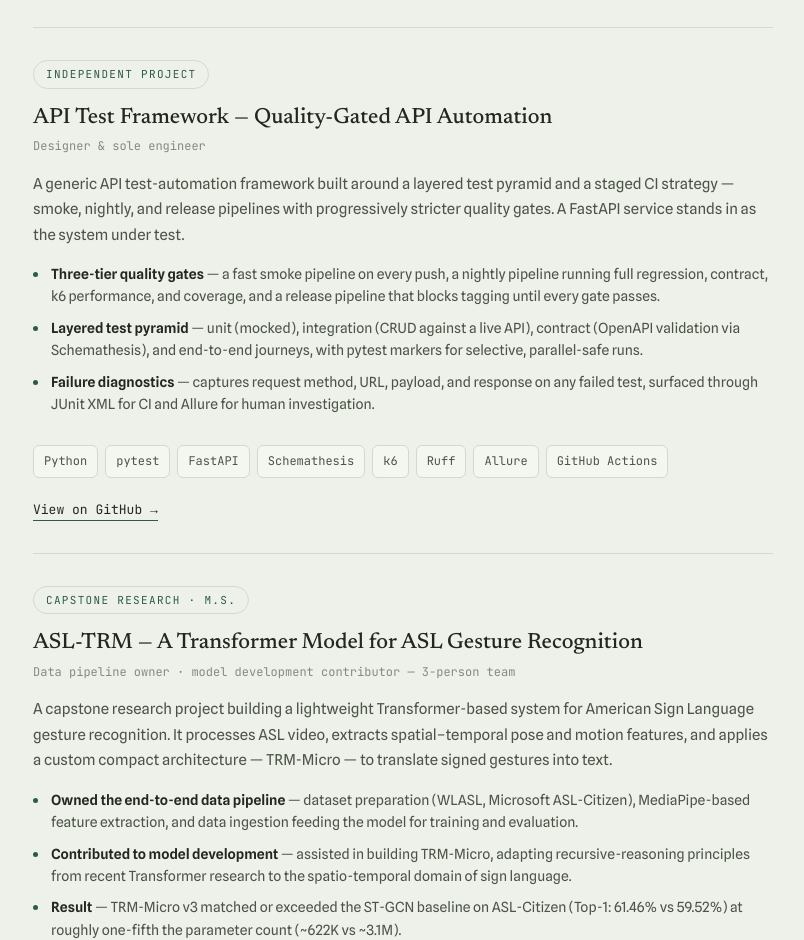
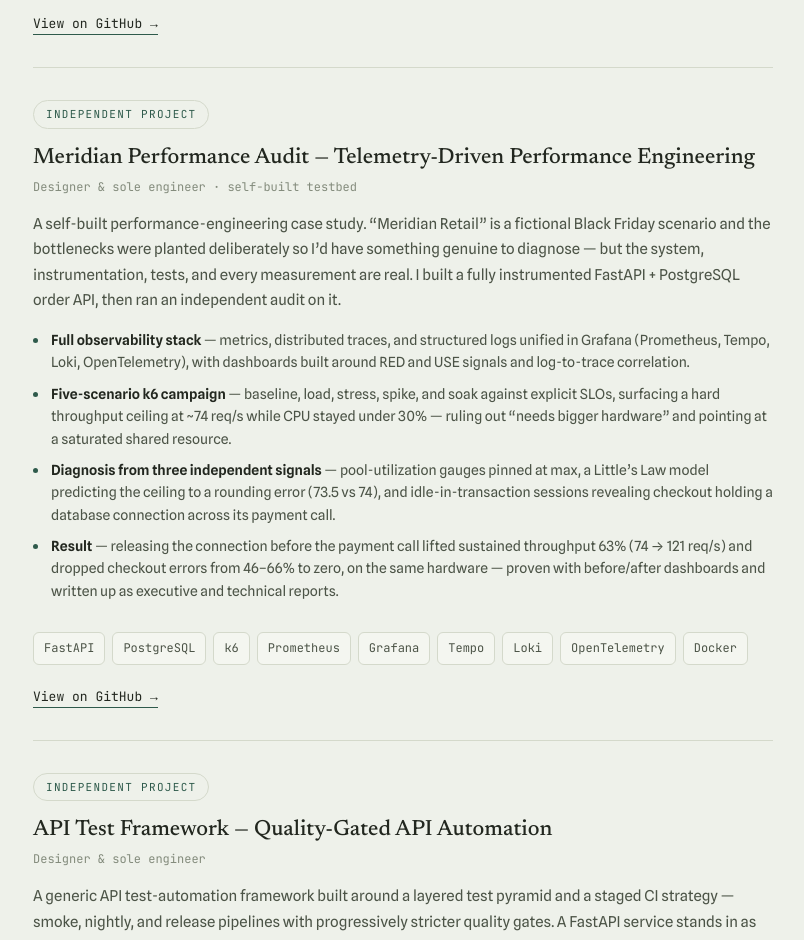
Before and after one commit to Ak79p/Ak79p.github.io, a plain HTML site: page experience.html in a window 1280 px wide. Shown: the part 1683-2623 px from the top of the page, without its empty margins (333-1137 px from the left). Drawn offline with Linux system fonts and the light colour scheme.

Commit message:
updated with case study

```diff
--- a/experience.html
+++ b/experience.html
@@ -203,7 +203,8 @@
         <div class="skill-cat">Performance &amp; Observability</div>
         <div class="skill-row">
           <span class="chip">k6</span><span class="chip">Load &amp; stress testing</span><span class="chip">SLO thresholds</span>
-          <span class="chip">Prometheus</span><span class="chip">Grafana</span>
+          <span class="chip">Prometheus</span><span class="chip">Grafana</span><span class="chip">Tempo</span>
+          <span class="chip">Loki</span><span class="chip">OpenTelemetry</span><span class="chip">Distributed tracing</span>
         </div>
       </div>
       <div class="skill-group reveal">
@@ -231,7 +232,7 @@
     <!-- FEATURED -->
     <section class="sect" id="featured">
       <h2 class="sect-title reveal">Featured Work</h2>
-      <p class="sect-intro reveal">The work I'm most proud of — two independent frameworks and a research capstone.</p>
+      <p class="sect-intro reveal">The work I'm most proud of — three independent builds and a research capstone.</p>
 
       <div class="featured reveal">
         <span class="feat-tag">Independent Project</span>
@@ -250,6 +251,25 @@
           <span class="chip">Docker Compose</span><span class="chip">GitHub Actions</span>
         </div>
         <div class="links-row"><a href="https://github.com/Ak79p/anton" target="_blank" rel="noopener">View on GitHub →</a></div>
+      </div>
+
+      <div class="featured reveal">
+        <span class="feat-tag">Independent Project</span>
+        <div class="feat-title">Meridian Performance Audit — Telemetry-Driven Performance Engineering</div>
+        <div class="feat-role">Designer &amp; sole engineer · self-built testbed</div>
+        <p>A self-built performance-engineering case study. &ldquo;Meridian Retail&rdquo; is a fictional Black Friday scenario and the bottlenecks were planted deliberately so I&rsquo;d have something genuine to diagnose — but the system, instrumentation, tests, and every measurement are real. I built a fully instrumented FastAPI + PostgreSQL order API, then ran an independent audit on it.</p>
+        <ul>
+          <li><strong>Full observability stack</strong> — metrics, distributed traces, and structured logs unified in Grafana (Prometheus, Tempo, Loki, OpenTelemetry), with dashboards built around RED and USE signals and log-to-trace correlation.</li>
+          <li><strong>Five-scenario k6 campaign</strong> — baseline, load, stress, spike, and soak against explicit SLOs, surfacing a hard throughput ceiling at ~74 req/s while CPU stayed under 30% — ruling out &ldquo;needs bigger hardware&rdquo; and pointing at a saturated shared resource.</li>
+          <li><strong>Diagnosis from three independent signals</strong> — pool-utilization gauges pinned at max, a Little&rsquo;s Law model predicting the ceiling to a rounding error (73.5 vs 74), and idle-in-transaction sessions revealing checkout holding a database connection across its payment call.</li>
+          <li><strong>Result</strong> — releasing the connection before the payment call lifted sustained throughput 63% (74 → 121 req/s) and dropped checkout errors from 46–66% to zero, on the same hardware — proven with before/after dashboards and written up as executive and technical reports.</li>
+        </ul>
+        <div class="stack">
+          <span class="chip">FastAPI</span><span class="chip">PostgreSQL</span><span class="chip">k6</span>
+          <span class="chip">Prometheus</span><span class="chip">Grafana</span><span class="chip">Tempo</span>
+          <span class="chip">Loki</span><span class="chip">OpenTelemetry</span><span class="chip">Docker</span>
+        </div>
+        <div class="links-row"><a href="https://github.com/Ak79p/meridian-perf-audit" target="_blank" rel="noopener">View on GitHub →</a></div>
       </div>
 
       <div class="featured reveal">
```
Also changed, not shown: index.html (+7 -0 lines), 1 other file.
